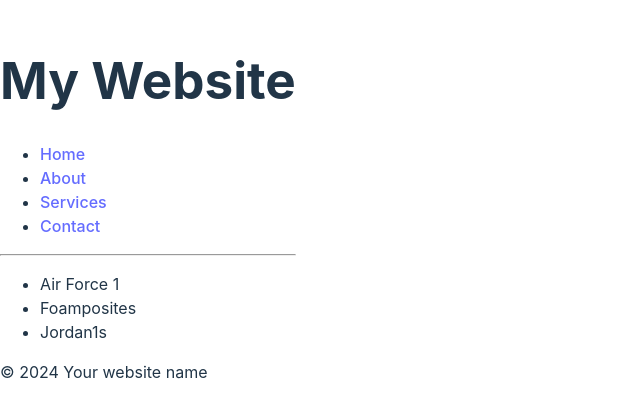
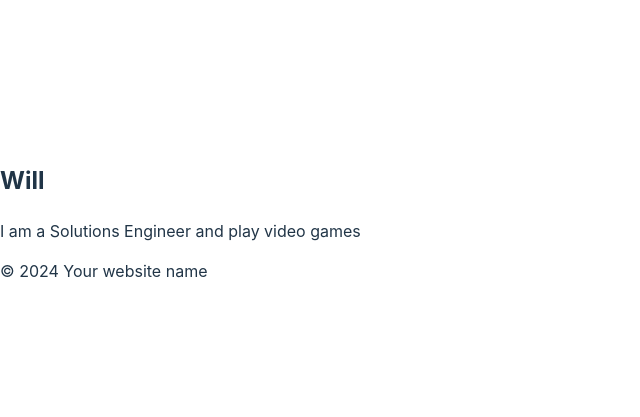
Before and after one commit to illwillgusto/brocodewebsite, a React (Vite) app in the folder my-newreact-app/: page / in a window 1280 px wide. Shown: the part 191-608 px from the top of the page, without its empty margins (0-640 px from the left). Built offline with nearby package versions, Linux system fonts and the light colour scheme.

Commit message:
card component added
created the card component and added 3 elements
an img element
a header2 element and a para element with a short description

added the card component to the app component
removed the header and shoe component from the app component

```diff
--- a/my-newreact-app/src/App.jsx
+++ b/my-newreact-app/src/App.jsx
@@ -1,12 +1,11 @@
-import Header from './Header.jsx';
 import Footer from './Footer.jsx';
-import Shoes from './Shoes.jsx';
+import Card from './Card.jsx'
 
 function App() {
 	return (
 		<>
-			<Header />
-			<Shoes />
+
+			<Card/>
 			<Footer />
 		</>
 	);
--- /dev/null
+++ b/my-newreact-app/src/Card.jsx
@@ -0,0 +1,12 @@
+
+function Card() {
+  return(
+    <div className="card">
+      <img></img>
+      <h2>Will</h2>
+      <p>I am a Solutions Engineer and play video games</p>
+    </div>
+  );
+}
+
+export default Card
```
